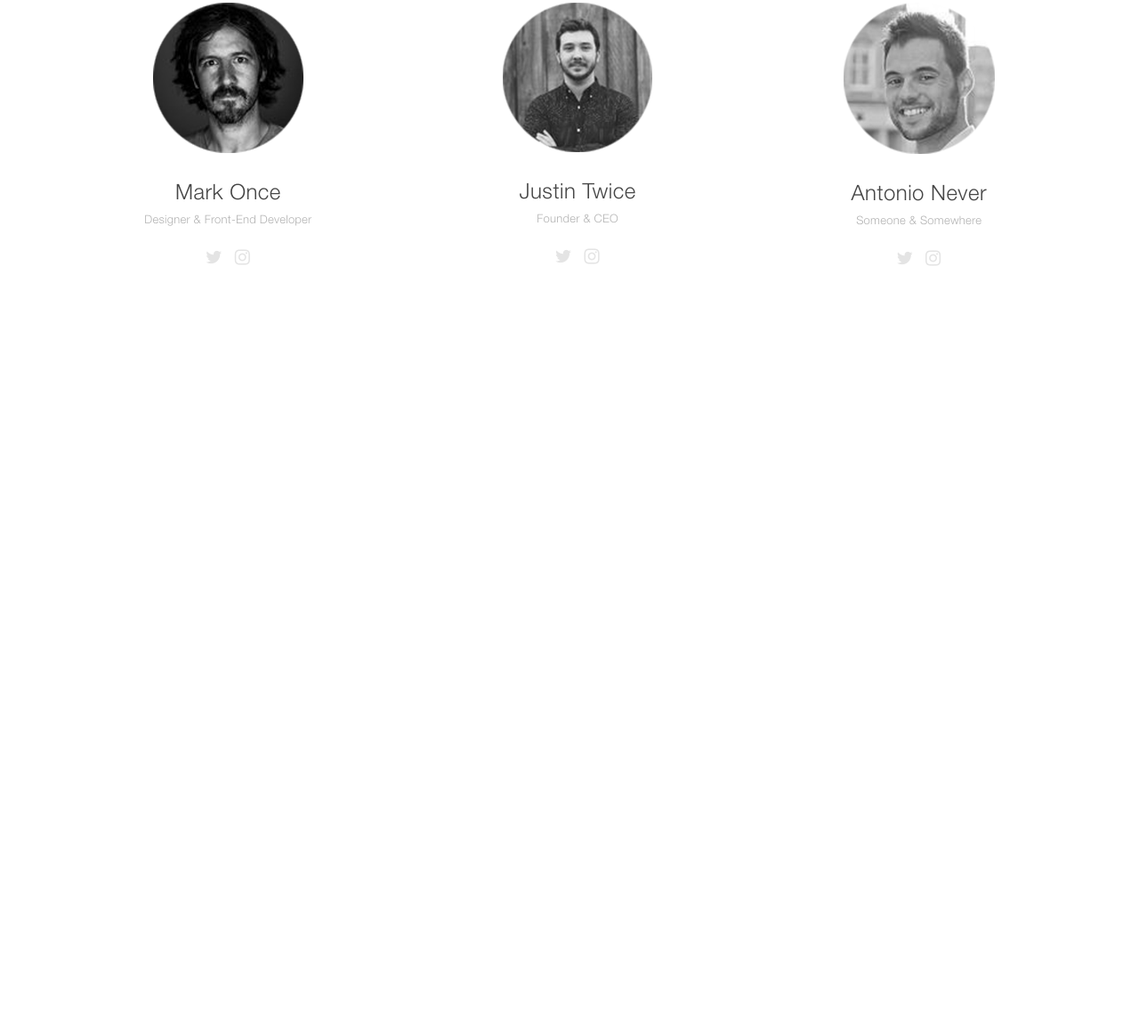
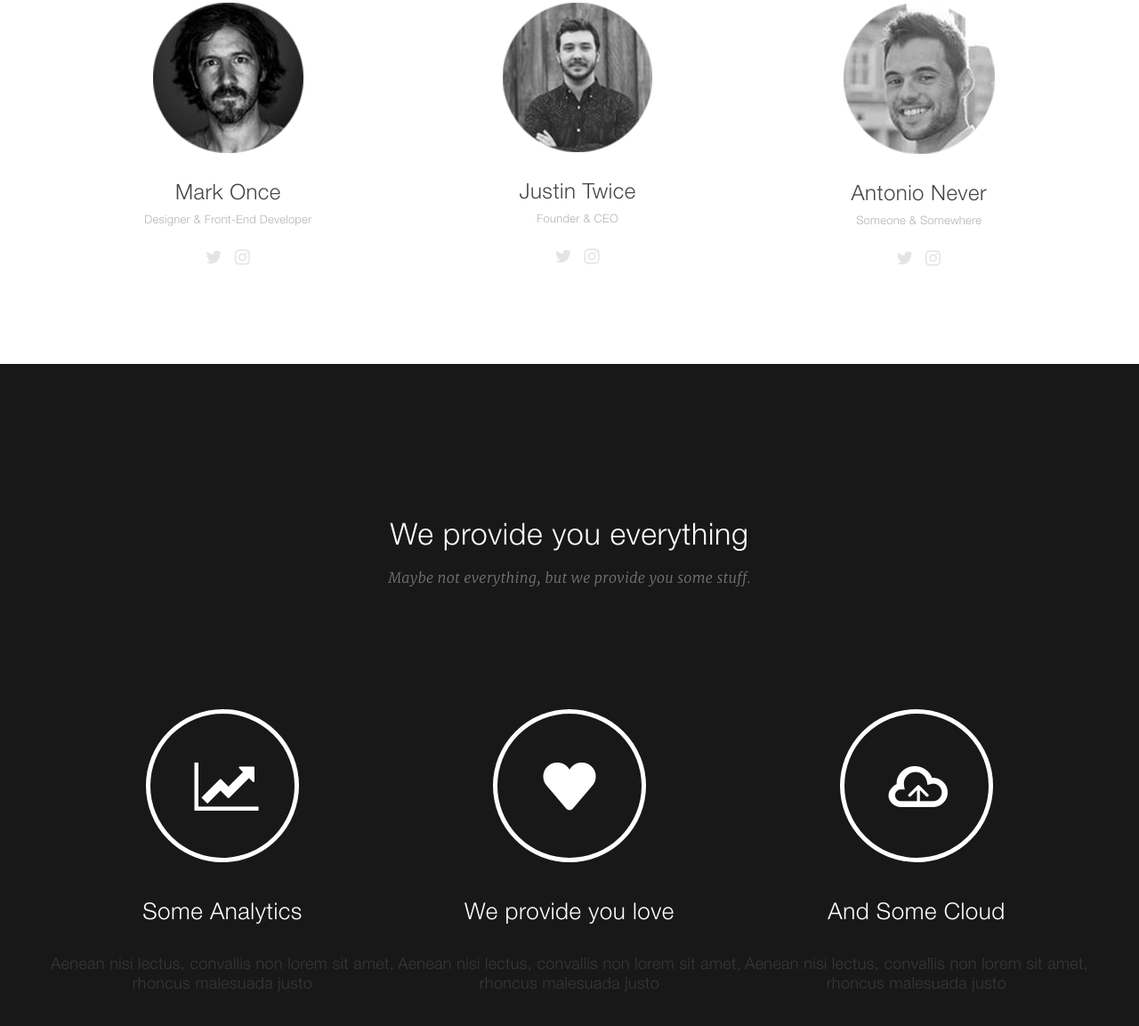
Before and after one commit to predel31/site_stepik, a plain HTML site: page index.html in a window 1280 px wide. Shown: the part 2098-3251 px from the top of the page at 89% size. Before the commit the page ends 2507 px from the top, so only its background shows below. Drawn offline with Linux system fonts and the light colour scheme.

Commit message:
add provide

```diff
--- a/css/style.css
+++ b/css/style.css
@@ -211,3 +211,61 @@ body{
 .team__icon-box a:hover {
     color: #9a9a9a;
 }
+ /* Provide */
+ .provide {
+    background-color: #181818;
+    padding-bottom: 155px;
+}
+.block__head {
+}
+.inverse .block__title {
+    padding-top: 176px;
+    color: #ffffff;
+}
+.inverse .block__text {
+    color: #777777;
+}
+.provide__inner {
+    display: flex;
+    padding-top: 138px;
+    justify-content: space-between;
+}
+.provide__item {
+    text-align: center;
+    min-width: 335px;
+}
+.provide__item i {
+    color: #fff;
+    font-size: 63px;
+    width: 172px;
+    height: 172px;
+    border: 5px solid #fff;
+    border-radius: 50%;
+    display: flex;
+    justify-content: center;
+    align-items: center;
+    margin: 0 auto 43px;
+}
+.icon-chart-line {
+}
+.provide__item-title {
+    font-family: "HelveticaNeueLTProLt", sans-serif;
+    font-size: 26px;
+    font-weight: 400;
+    letter-spacing: 0.02em;
+    color: #ffffff;
+    margin: 0;
+    margin-bottom: 31px;
+}
+.provide__item-text {
+    font-family: "HelveticaNeueLTProLt", sans-serif;
+    font-size: 18px;
+    font-weight: 400;
+    letter-spacing: 0.02em;
+    color: #383838;
+    margin: 0;
+}
+.icon-heart {
+}
+.icon-upload-cloud-outline {
+}
--- a/index.html
+++ b/index.html
@@ -91,14 +91,40 @@
         </div>
     </div>
 
+    <div class="provide">
+        <div class="container">
+            <div class="block__head inverse">
+                <h2 class="block__title">We provide you everything</h2>
+                <p class="block__text">Maybe not everything, but we provide you some stuff.</p>
+            </div>
+            <div class="provide__inner">
+                <div class="provide__item">
+                    <i class="icon-chart-line"></i>
+                    <h3 class="provide__item-title">Some Analytics</h3>
+                    <p class="provide__item-text">Aenean nisi lectus, convallis non lorem sit amet, rhoncus malesuada justo</p>
+                </div>
+                <div class="provide__item">
+                    <i class="icon-heart"></i>
+                    <h3 class="provide__item-title">We provide you love</h3>
+                    <p class="provide__item-text">Aenean nisi lectus, convallis non lorem sit amet, rhoncus malesuada justo</p>
+                </div>
+                <div class="provide__item">
+                    <i class="icon-upload-cloud-outline"></i>
+                    <h3 class="provide__item-title">And Some Cloud</h3>
+                    <p class="provide__item-text">Aenean nisi lectus, convallis non lorem sit amet, rhoncus malesuada justo</p>
+                </div>
+            </div>
+        </div>
+    </div>
+
     <!-- <i class="icon-phone"></i>
     <i class="icon-location"></i>
-    <i class="icon-heart"></i>
-    <i class="icon-upload-cloud-outline"></i>
+
+
     <i class="icon-twitter"></i>
     <i class="icon-mail-alt"></i>
     <i class="icon-instagram"></i>
-    <i class="icon-chart-line"></i> -->
+    -->
 
 
 </body>
```
